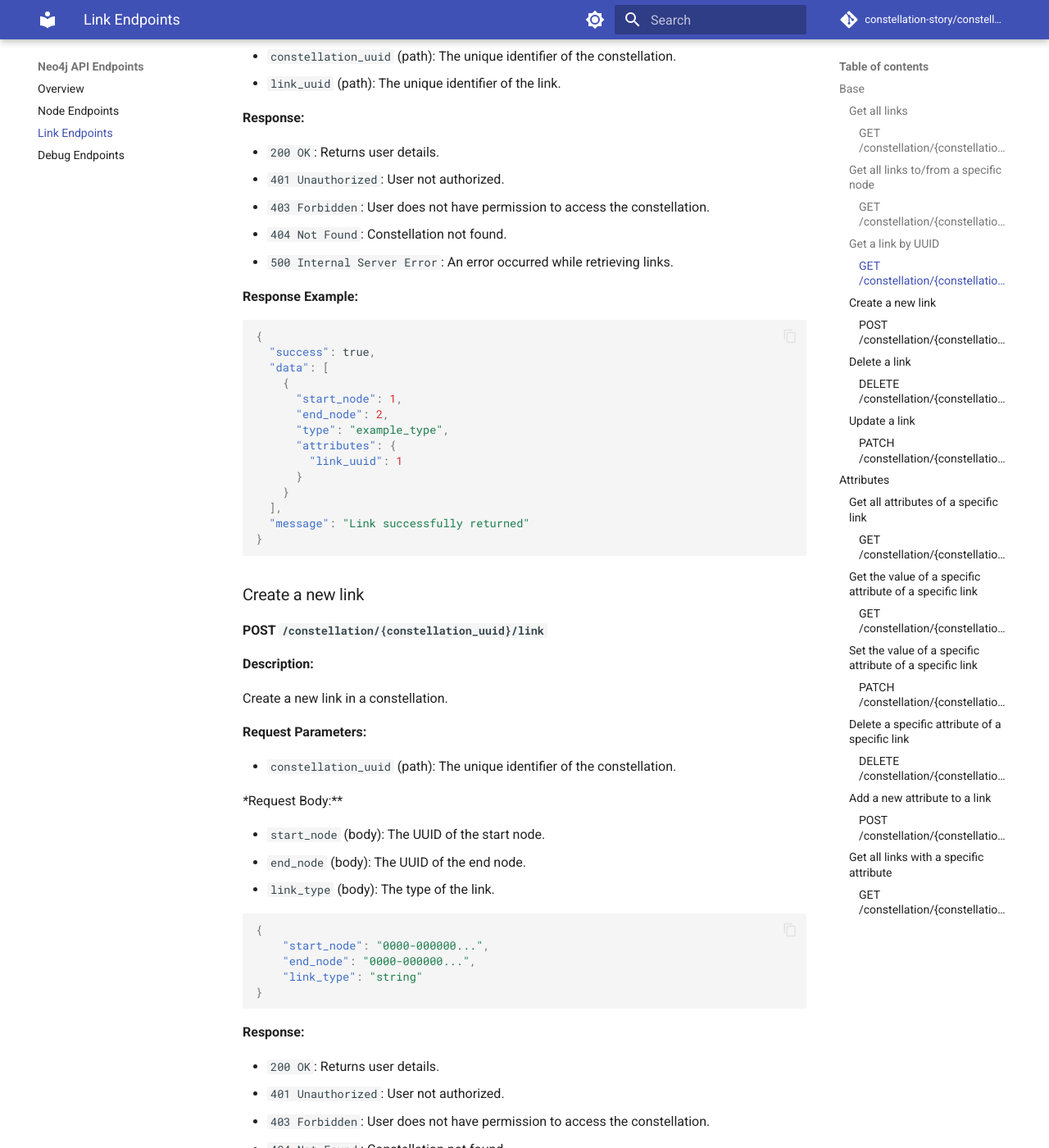
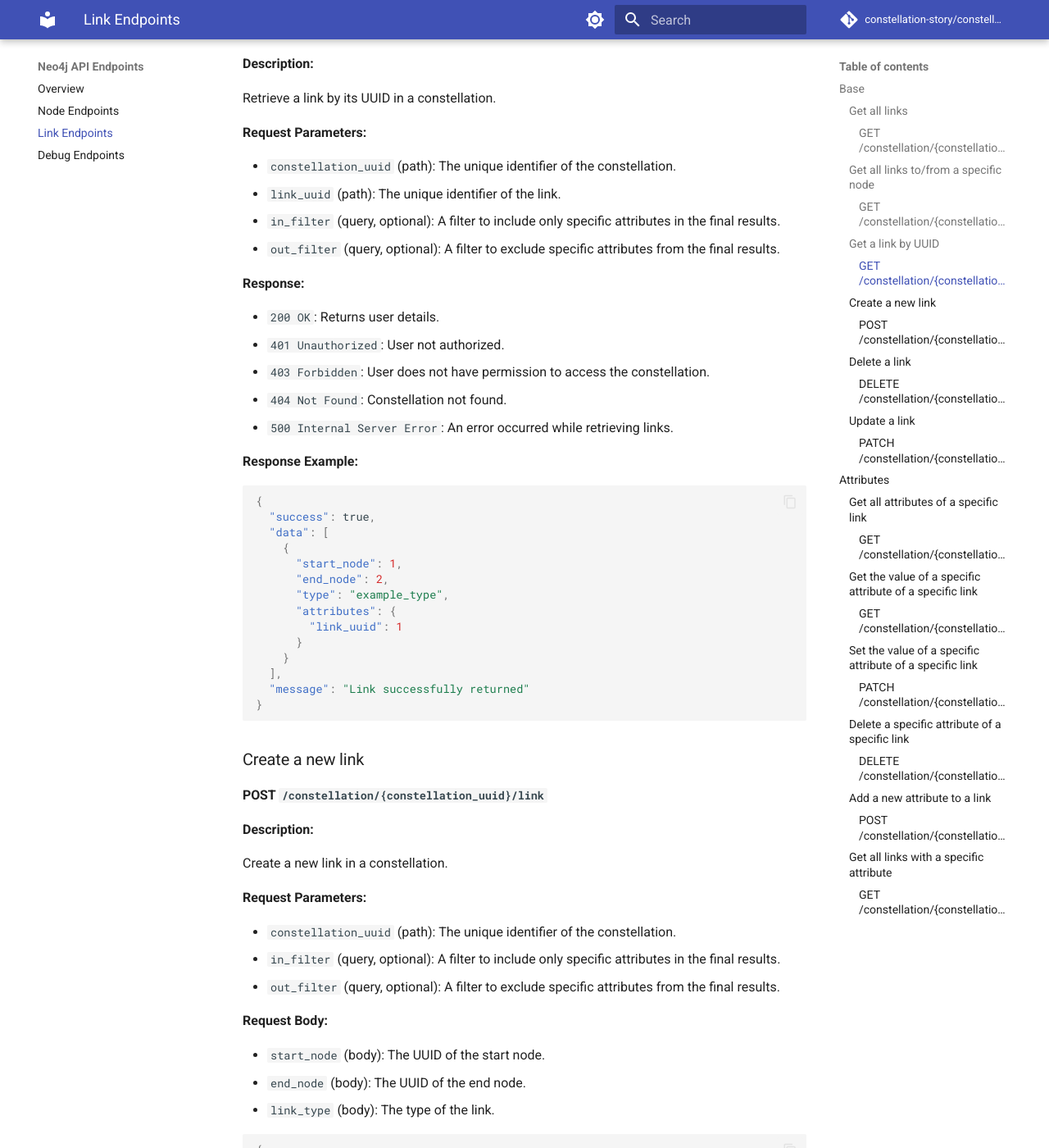
Before and after one commit to Kenan-Blasius/doc-constellation-backend, an MkDocs documentation site: the page built from docs/neo4j_api_endpoints/links.md, in a window 1280 px wide and 1400 px high, scrolled down 2225 px. Shown: the whole window at 82% size. Built offline with MkDocs 1.6.1 and Material for MkDocs 9.7.7, drawn with Linux system fonts in a browser that asks for light colours; comment, search, counter and statistics services are not loaded; some of the changed text lies outside the part shown.

Commit message:
Automated push: 2025-06-13 09:32:36 modification to doc website

```diff
--- a/docs/neo4j_api_endpoints/links.md
+++ b/docs/neo4j_api_endpoints/links.md
@@ -15,6 +15,8 @@ Retrieve all links in a constellation.
 **Request Parameters:**
 
 - `constellation_uuid` (path): The unique identifier of the constellation.
+- `in_filter` (query, optional): A filter to include only specific attributes in the final results.
+- `out_filter` (query, optional): A filter to exclude specific attributes from the final results.
 
 **Response:**
 
@@ -55,6 +57,8 @@ Retrieve all links to/from a specific node in a constellation.
 
 - `constellation_uuid` (path): The unique identifier of the constellation.
 - `node_uuid` (path): The unique identifier of the node.
+- `in_filter` (query, optional): A filter to include only specific attributes in the final results.
+- `out_filter` (query, optional): A filter to exclude specific attributes from the final results.
 
 **Response:**
 
@@ -95,6 +99,8 @@ Retrieve a link by its UUID in a constellation.
 
 - `constellation_uuid` (path): The unique identifier of the constellation.
 - `link_uuid` (path): The unique identifier of the link.
+- `in_filter` (query, optional): A filter to include only specific attributes in the final results.
+- `out_filter` (query, optional): A filter to exclude specific attributes from the final results.
 
 **Response:**
 
@@ -134,8 +140,10 @@ Create a new link in a constellation.
 **Request Parameters:**
 
 - `constellation_uuid` (path): The unique identifier of the constellation.
+- `in_filter` (query, optional): A filter to include only specific attributes in the final results.
+- `out_filter` (query, optional): A filter to exclude specific attributes from the final results.
 
-***Request Body:**
+**Request Body:**
 
 - `start_node` (body): The UUID of the start node.
 - `end_node` (body): The UUID of the end node.
@@ -188,7 +196,7 @@ Delete a link in a constellation.
 
 - `constellation_uuid` (path): The unique identifier of the constellation.
 
-***Request Body:**
+**Request Body:**
 
 - `start_node` (body): The UUID of the start node.
 - `end_node` (body): The UUID of the end node.
@@ -230,8 +238,10 @@ Update a link in a constellation.
 **Request Parameters:**
 
 - `constellation_uuid` (path): The unique identifier of the constellation.
+- `in_filter` (query, optional): A filter to include only specific attributes in the final results.
+- `out_filter` (query, optional): A filter to exclude specific attributes from the final results.
 
-***Request Body:**
+**Request Body:**
 
 - `start_node` (body): The UUID of the start node.
 - `end_node` (body): The UUID of the end node.
@@ -362,6 +372,8 @@ Set the value of a specific attribute of a specific link in a constellation.
 - `constellation_uuid` (path): The unique identifier of the constellation.
 - `link_uuid` (path): The unique identifier of the link.
 - `attribute` (path): The name of the attribute.
+- `in_filter` (query, optional): A filter to include only specific attributes in the final results.
+- `out_filter` (query, optional): A filter to exclude specific attributes from the final results.
 
 **Request Body:**
 
@@ -414,6 +426,8 @@ Delete a specific attribute of a specific link in a constellation.
 - `constellation_uuid` (path): The unique identifier of the constellation.
 - `link_uuid` (path): The unique identifier of the link.
 - `attribute` (path): The name of the attribute.
+- `in_filter` (query, optional): A filter to include only specific attributes in the final results.
+- `out_filter` (query, optional): A filter to exclude specific attributes from the final results.
 
 **Response:**
 
@@ -456,6 +470,8 @@ Add a new attribute to a link in a constellation.
 - `constellation_uuid` (path): The unique identifier of the constellation.
 - `link_uuid` (path): The unique identifier of the link.
 - `attribute` (path): The name of the attribute.
+- `in_filter` (query, optional): A filter to include only specific attributes in the final results.
+- `out_filter` (query, optional): A filter to exclude specific attributes from the final results.
 
 **Request Body:**
 
@@ -507,6 +523,8 @@ Retrieve all links with a specific attribute key in a constellation.
 
 - `constellation_uuid` (path): The unique identifier of the constellation.
 - `attribute` (path): The name of the attribute.
+- `in_filter` (query, optional): A filter to include only specific attributes in the final results.
+- `out_filter` (query, optional): A filter to exclude specific attributes from the final results.
 
 **Response:**
 
```
Also changed, not shown: docs/neo4j_api_endpoints/common.md (+2 -2 lines), docs/neo4j_api_endpoints/nodes.md (+24 -0 lines).
